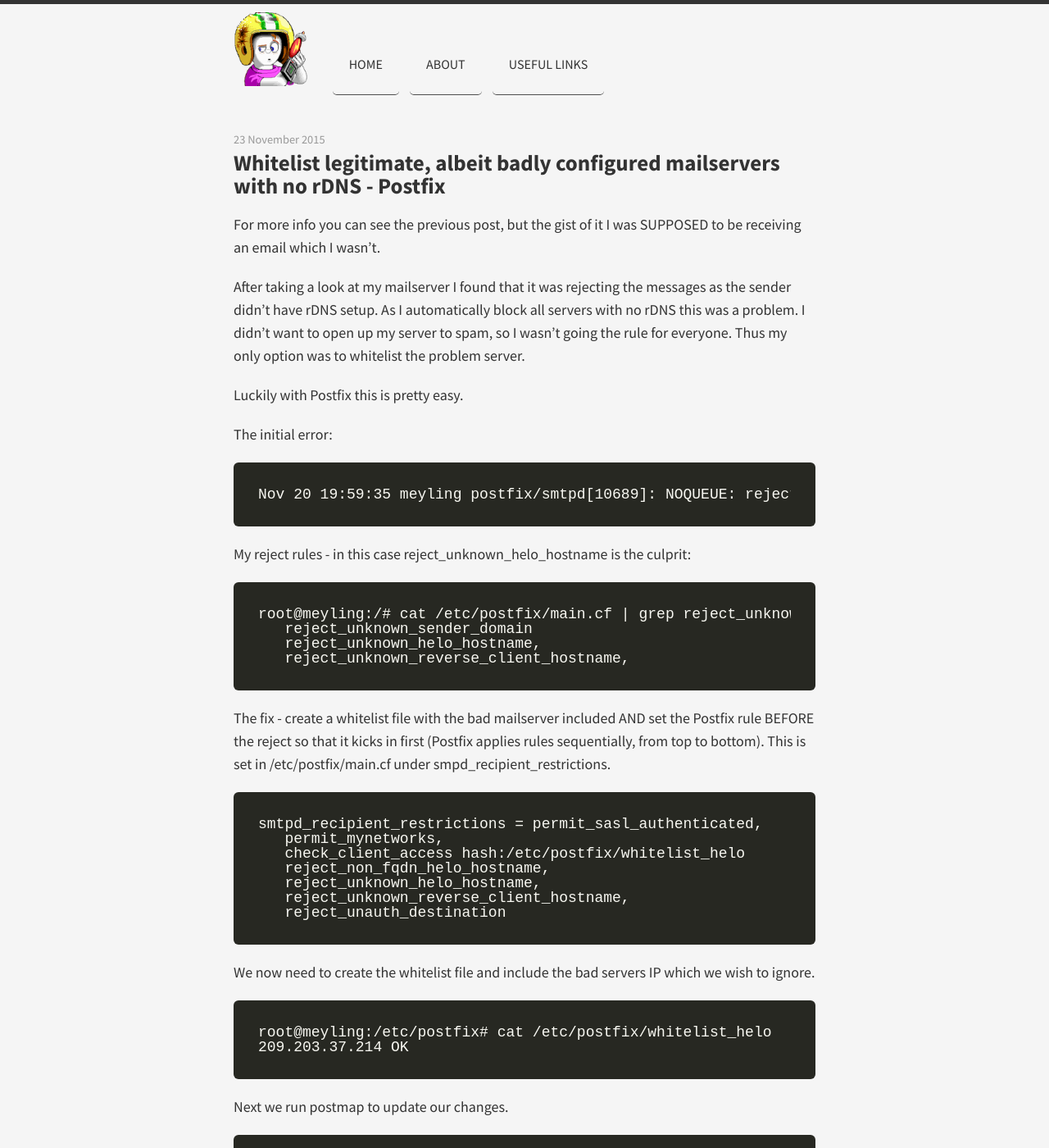
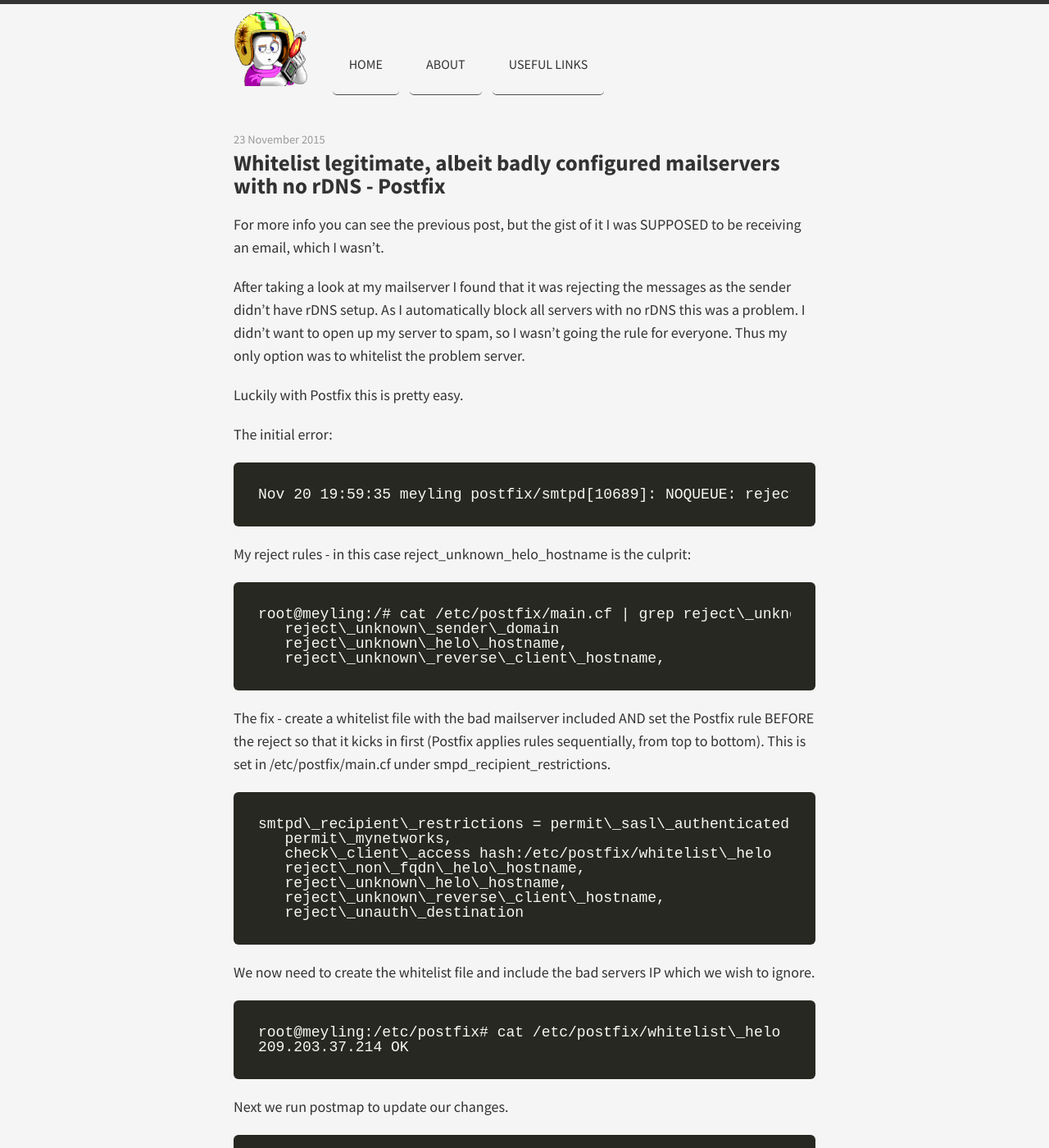
Before and after one commit to jeromeza/jerome.co.za, a Jekyll site: the page built from _posts/2015-11-23-Whitelist-no-rDNS-Postfix.md, in a window 1280 px wide and 1400 px high. Shown: the whole window at 82% size. Built offline with Jekyll 4.4.1, drawn with Linux system fonts in a browser that asks for light colours; nearby versions of some CDN libraries; Markdown is read by kramdown in place of the engine named in the settings; some of the changed text lies outside the part shown.

Commit message:
fixing formatting

```diff
--- a/_posts/2015-11-23-Whitelist-no-rDNS-Postfix.md
+++ b/_posts/2015-11-23-Whitelist-no-rDNS-Postfix.md
@@ -3,7 +3,7 @@
 title: Whitelist legitimate, albeit badly configured mailservers with no rDNS - Postfix
 ---
 
-For more info you can see the previous post, but the gist of it I was SUPPOSED to be receiving an email which I wasn't.
+For more info you can see the previous post, but the gist of it I was SUPPOSED to be receiving an email, which I wasn't.
 
 After taking a look at my mailserver I found that it was rejecting the messages as the sender didn't have rDNS setup. As I automatically block all servers with no rDNS this was a problem. I didn't want to open up my server to spam, so I wasn't going the rule for everyone. Thus my only option was to whitelist the problem server.
 
@@ -16,33 +16,33 @@
 </pre>
 </div>
 
-My reject rules - in this case reject_unknown_helo_hostname is the culprit:
+My reject rules - in this case reject\_unknown\_helo\_hostname is the culprit:
 <div class="highlight">
 <pre>
-root@meyling:/# cat /etc/postfix/main.cf | grep reject_unknown
-   reject_unknown_sender_domain
-   reject_unknown_helo_hostname,
-   reject_unknown_reverse_client_hostname,
+root@meyling:/# cat /etc/postfix/main.cf | grep reject\_unknown
+   reject\_unknown\_sender\_domain
+   reject\_unknown\_helo\_hostname,
+   reject\_unknown\_reverse\_client\_hostname,
 </pre>
 </div>
 
 The fix - create a whitelist file with the bad mailserver included AND set the Postfix rule BEFORE the reject so that it kicks in first (Postfix applies rules sequentially, from top to bottom). This is set in /etc/postfix/main.cf under smpd_recipient_restrictions.
 <div class="highlight">
 <pre>
-smtpd_recipient_restrictions = permit_sasl_authenticated,
-   permit_mynetworks,
-   check_client_access hash:/etc/postfix/whitelist_helo
-   reject_non_fqdn_helo_hostname,
-   reject_unknown_helo_hostname,
-   reject_unknown_reverse_client_hostname,
-   reject_unauth_destination
+smtpd\_recipient\_restrictions = permit\_sasl\_authenticated,
+   permit\_mynetworks,
+   check\_client\_access hash:/etc/postfix/whitelist\_helo
+   reject\_non\_fqdn\_helo\_hostname,
+   reject\_unknown\_helo\_hostname,
+   reject\_unknown\_reverse\_client\_hostname,
+   reject\_unauth\_destination
 </pre>
 </div>
 
 We now need to create the whitelist file and include the bad servers IP which we wish to ignore.
 <div class="highlight">
 <pre>
-root@meyling:/etc/postfix# cat /etc/postfix/whitelist_helo
+root@meyling:/etc/postfix# cat /etc/postfix/whitelist\_helo
 209.203.37.214 OK
 </pre>
 </div>
@@ -50,7 +50,7 @@
 Next we run postmap to update our changes.
 <div class="highlight">
 <pre>
-postmap /etc/postfix/whitelist_helo
+postmap /etc/postfix/whitelist\_helo
 </pre>
 </div>
 
```
Also changed, not shown: _posts/2015-11-22-Why-rDNS-matters-for-mail.md (+5 -5 lines).
